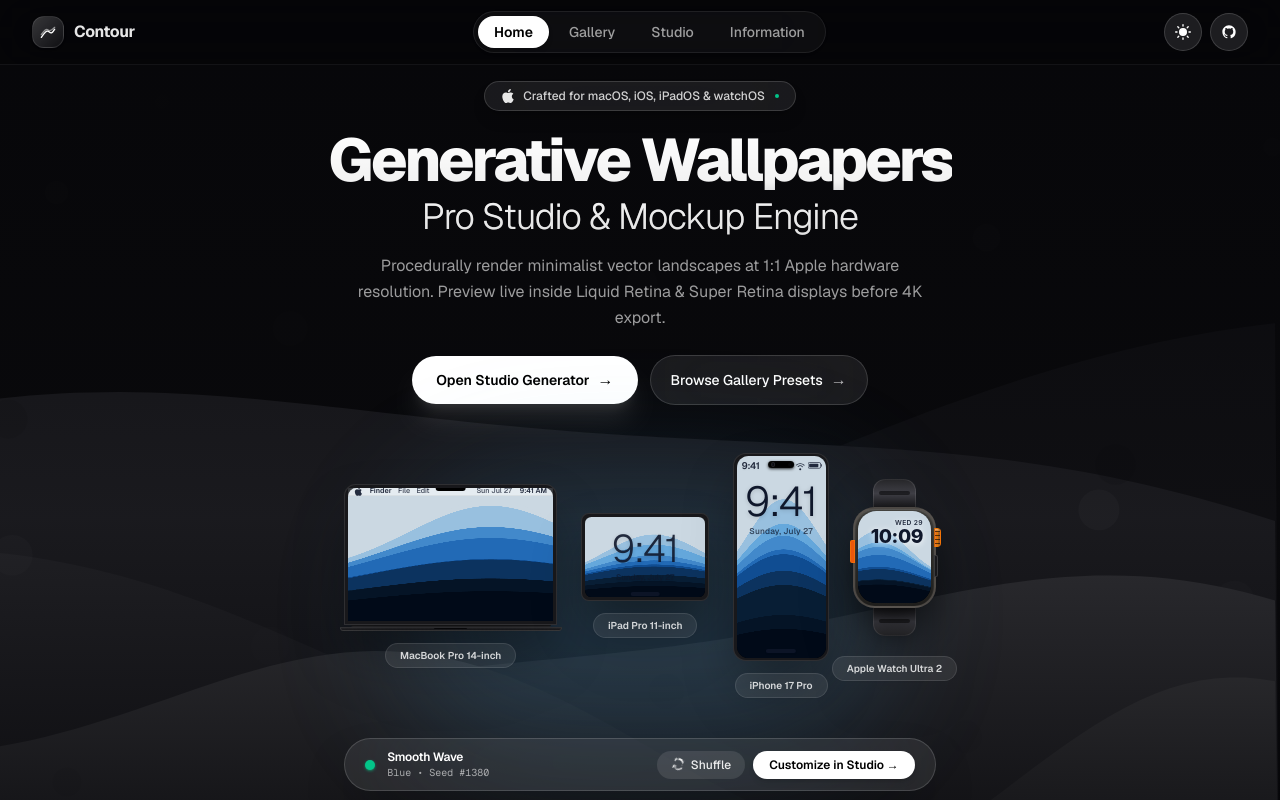
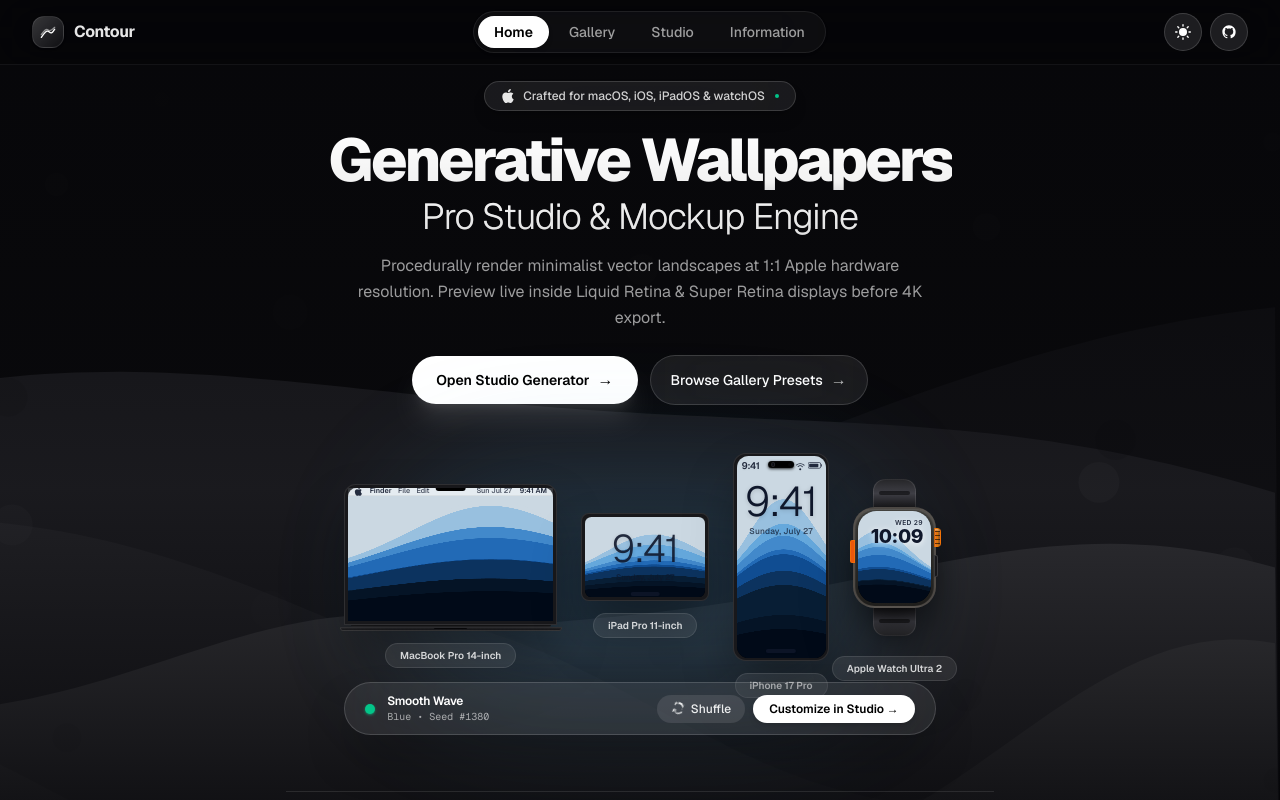
Before and after one commit to satiricalguru/Contour, a Next.js app: page / in a window 1280 px wide. Shown: the top 800 px of the page. Built offline with nearby package versions, Linux system fonts and the light colour scheme.

Commit message:
fix: elevate floating control pill bar position in hero stage

```diff
--- a/components/hero/HeroFeatureStage.tsx
+++ b/components/hero/HeroFeatureStage.tsx
@@ -164,7 +164,7 @@
       </div>
 
       {/* Floating Segmented Control Bar */}
-      <div className="flex flex-wrap items-center justify-between gap-4 bg-white/[0.08] backdrop-blur-3xl border border-white/15 rounded-full p-2.5 px-5 mt-10 shadow-2xl shadow-black/40 max-w-2xl mx-auto">
+      <div className="relative z-20 flex flex-wrap items-center justify-between gap-4 bg-white/[0.08] backdrop-blur-3xl border border-white/15 rounded-full p-2.5 px-5 -mt-2 sm:-mt-4 shadow-2xl shadow-black/40 max-w-2xl mx-auto">
         <div className="flex items-center gap-3">
           <div className="w-2.5 h-2.5 rounded-full bg-emerald-400 animate-pulse shadow-sm shadow-emerald-400/50" />
           <div className="text-left">
```
